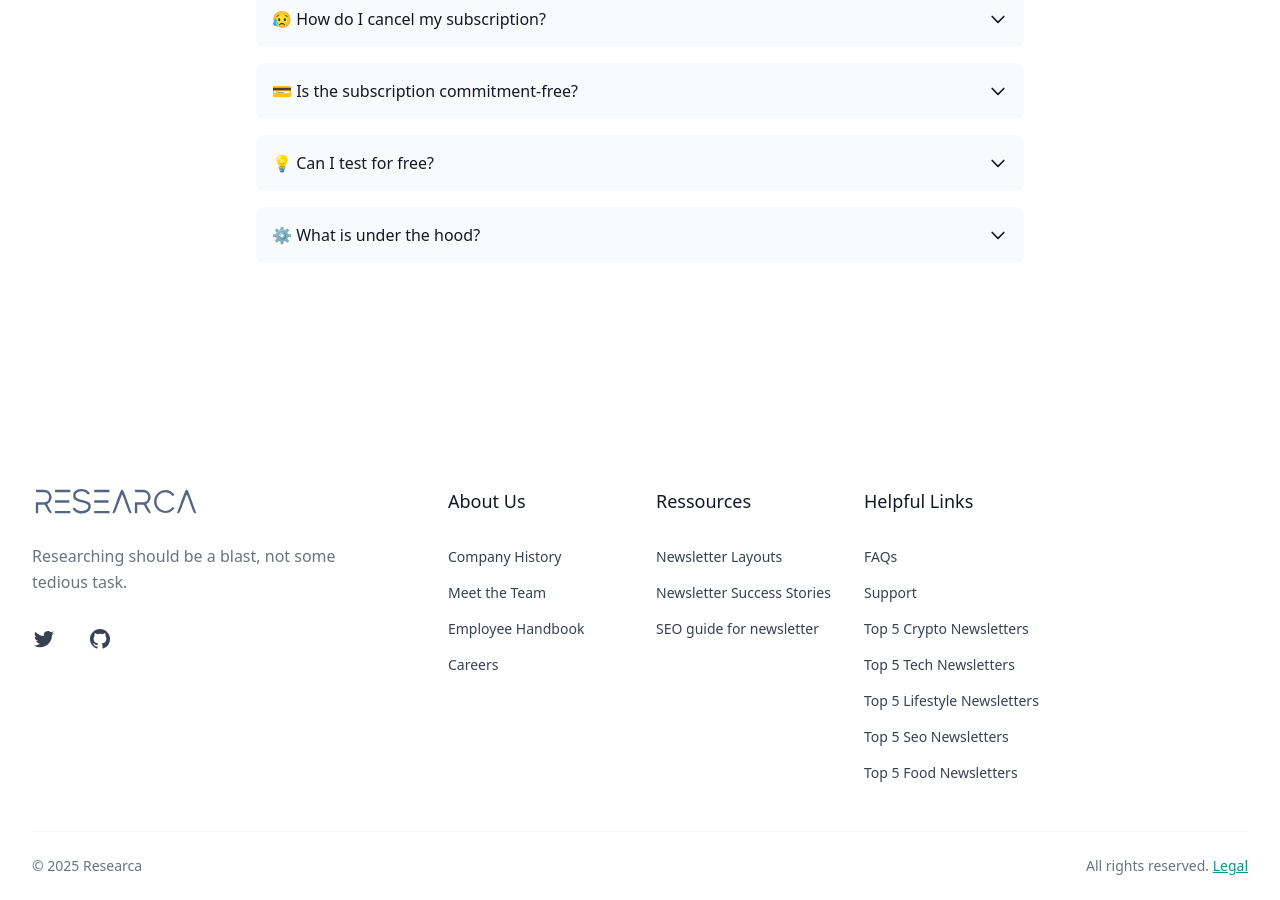
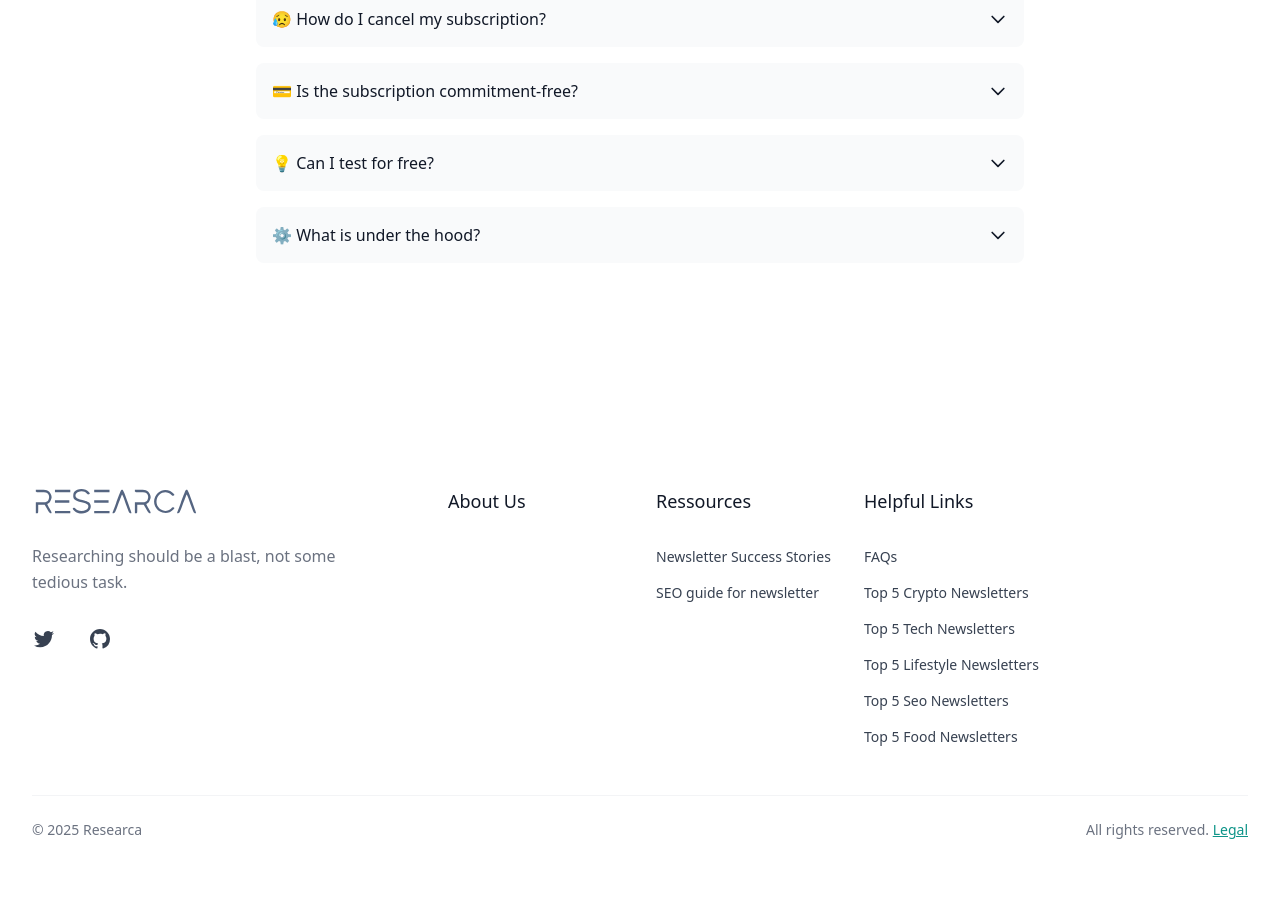
Before and after one commit to researca/landing-page, a Jekyll site: the page built from index.md, in a window 1280 px wide and 900 px high, scrolled down 6019 px. Built offline with Jekyll 4.4.1, drawn with Linux system fonts in a browser that asks for light colours; nearby versions of some CDN libraries; after the commit the page ends 6883 px from its top, so only the background shows below that.

Commit message:
Adding seo content in the footer

```diff
--- a/_includes/footer.html
+++ b/_includes/footer.html
@@ -61,7 +61,7 @@
             <p class="text-lg font-medium text-gray-900">About Us</p>
 
             <ul class="mt-8 space-y-4 text-sm">
-              <li>
+              <!--<li>
                 <a class="text-gray-700 transition hover:text-gray-700/75" href="#">
                   Company History
                 </a>
@@ -81,7 +81,7 @@
 
               <li>
                 <a class="text-gray-700 transition hover:text-gray-700/75" href="#"> Careers </a>
-              </li>
+              </li>-->
             </ul>
           </div>
 
@@ -89,20 +89,20 @@
             <p class="text-lg font-medium text-gray-900">Ressources</p>
 
             <ul class="mt-8 space-y-4 text-sm">
-              <li>
+              <!--<li>
                 <a class="text-gray-700 transition hover:text-gray-700/75" href="#">
                   Newsletter Layouts
                 </a>
-              </li>
+              </li>-->
 
               <li>
-                <a class="text-gray-700 transition hover:text-gray-700/75" href="#">
+                <a class="text-gray-700 transition hover:text-gray-700/75" href="https://blog.researca.com/3-newsletters-success-stories/">
                   Newsletter Success Stories
                 </a>
               </li>
 
               <li>
-                <a class="text-gray-700 transition hover:text-gray-700/75" href="#">
+                <a class="text-gray-700 transition hover:text-gray-700/75" href="https://blog.researca.com/seo-guide-for-newsletter-creator/">
                   SEO guide for newsletter
                 </a>
               </li>
@@ -117,28 +117,28 @@
                 <a class="text-gray-700 transition hover:text-gray-700/75" href="./faq.html"> FAQs </a>
               </li>
 
+              <!--<li>
+                <a class="text-gray-700 transition hover:text-gray-700/75" href="#"> Support </a>
+              </li>-->
+
               <li>
-                <a class="text-gray-700 transition hover:text-gray-700/75" href="#"> Support </a>
+                <a class="text-gray-700 transition hover:text-gray-700/75" href="https://blog.researca.com/top-5-crypto-newsletters-you-can-learn-from/"> Top 5 Crypto Newsletters </a>
               </li>
 
               <li>
-                <a class="text-gray-700 transition hover:text-gray-700/75" href="#"> Top 5 Crypto Newsletters </a>
+                <a class="text-gray-700 transition hover:text-gray-700/75" href="https://blog.researca.com/top-5-tech-newsletters-you-can-learn-from/"> Top 5 Tech Newsletters </a>
               </li>
 
               <li>
-                <a class="text-gray-700 transition hover:text-gray-700/75" href="#"> Top 5 Tech Newsletters </a>
+                <a class="text-gray-700 transition hover:text-gray-700/75" href="https://blog.researca.com/top-5-lifestyle-newsletters-you-can-learn-from/"> Top 5 Lifestyle Newsletters </a>
               </li>
 
               <li>
-                <a class="text-gray-700 transition hover:text-gray-700/75" href="#"> Top 5 Lifestyle Newsletters </a>
+                <a class="text-gray-700 transition hover:text-gray-700/75" href="https://blog.researca.com/top-5-seo-newsletters-you-can-learn-from/"> Top 5 Seo Newsletters </a>
               </li>
 
               <li>
-                <a class="text-gray-700 transition hover:text-gray-700/75" href="#"> Top 5 Seo Newsletters </a>
-              </li>
-
-              <li>
-                <a class="text-gray-700 transition hover:text-gray-700/75" href="#"> Top 5 Food Newsletters </a>
+                <a class="text-gray-700 transition hover:text-gray-700/75" href="https://blog.researca.com/top-5-food-newsletters-you-can-learn-from/"> Top 5 Food Newsletters </a>
               </li>
 
             </ul>
```
